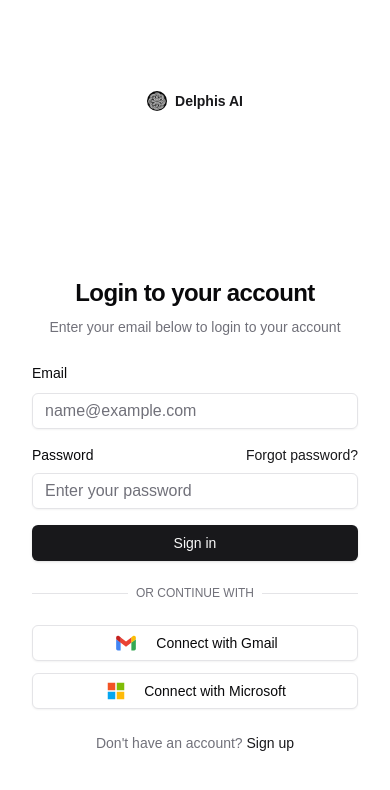
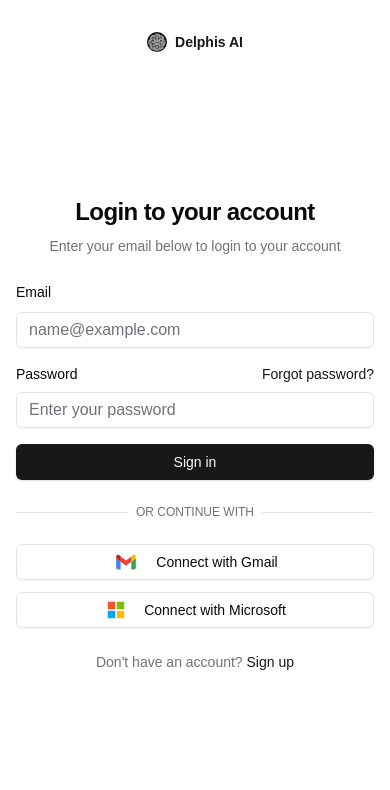
Before and after one commit to VerdantVibes/pdf-chatbot, a React (Vite) app: page /signin in a window 390 px wide. Shown: the top 790 px of the page. Built offline with nearby package versions, Linux system fonts and the light colour scheme; a web font is replaced by a local one.

Commit message:
refactor(SignIn): Improve layout and responsiveness of SignIn component, enhancing mobile and desktop logo display

```diff
--- a/src/pages/SignIn.tsx
+++ b/src/pages/SignIn.tsx
@@ -58,23 +58,9 @@ export function SignIn() {
   }
 
   return (
-    <div className="grid lg:grid-cols-2 min-h-screen relative">
-      {/* Logo positioned absolutely at the top */}
-      <div className="absolute top-8 left-8 lg:block hidden">
-        <div className="flex items-center justify-center gap-2 rounded-[6px]">
-          <img
-            src="/delphis.svg"
-            alt="Delphis AI"
-            className="w-5 h-5"
-          />
-          <span className="text-[14px] leading-none font-semibold text-[#18181B] font-sans truncate">
-            Delphis AI
-          </span>
-        </div>
-      </div>
-
+    <div className="min-h-screen w-full bg-background">
       {/* Mobile Logo */}
-      <div className="lg:hidden flex justify-center pt-8 mb-4">
+      <div className="lg:hidden flex justify-center pt-8">
         <div className="flex items-center gap-2">
           <img
             src="/delphis.svg"
@@ -87,11 +73,23 @@ export function SignIn() {
         </div>
       </div>
 
-      {/* Left Column - Login Form */}
-      <div className="flex items-center justify-center p-8 bg-background">
-        <div className="w-full max-w-[400px] space-y-6">
-          {/* Login Form Section */}
-          <div className="space-y-6">
+      {/* Desktop Logo */}
+      <div className="absolute top-8 left-8 hidden lg:flex">
+        <div className="flex items-center gap-2 rounded-[6px]">
+          <img
+            src="/delphis.svg"
+            alt="Delphis AI"
+            className="w-5 h-5"
+          />
+          <span className="text-[14px] leading-none font-semibold text-[#18181B] font-sans truncate">
+            Delphis AI
+          </span>
+        </div>
+      </div>
+
+      {/* Main Content */}
+      <div className="flex flex-col items-center justify-center min-h-[calc(100vh-80px)] max-w-[400px] mx-auto px-4">
+        <div className="w-full space-y-6">
           <div className="text-center">
             <h1 className="text-2xl font-bold tracking-tight">Login to your account</h1>
             <p className="text-sm text-muted-foreground mt-2">
@@ -190,14 +188,5 @@ export function SignIn() {
         </div>
       </div>
     </div>
-
-      {/* Right Column - Image/Illustration */}
-      <div className="hidden lg:block bg-muted">
-        <div className="h-full w-full flex items-center justify-center p-8">
-          <div className="relative w-full max-w-[600px] aspect-square">
-          </div>
-        </div>
-      </div>
-    </div>
   );
 }
--- a/src/pages/SignUpBeta.tsx
+++ b/src/pages/SignUpBeta.tsx
@@ -239,19 +239,30 @@ export function SignUpBeta() {
 
   return (
     <div className={`${currentPage === 6 ? "grid grid-cols-1" : "grid md:grid-cols-3 grid-cols-1"} min-h-screen`}>
+      {/* Mobile Logo */}
+      <div className="md:hidden fixed top-0 left-0 right-0 flex justify-center pt-8 bg-background z-10">
+        <div className="flex items-center gap-2">
+          <img
+            src="/delphis.svg"
+            alt="Delphis AI"
+            className="w-5 h-5"
+          />
+          <span className="text-[14px] leading-none font-semibold text-[#18181B] font-sans">
+            Delphis AI
+          </span>
+        </div>
+      </div>
+
       {currentPage !== 6 && (
-        <div className="bg-[#f2f2f2] col-span-1 hidden md:flex items-center justify-center">
-        </div>
+        <div className="bg-[#f2f2f2] col-span-1 hidden md:flex items-center justify-center" />
       )}
 
       <div
         className={`${
           currentPage === 6 ? "col-span-1" : "md:col-span-2 col-span-1"
-        } min-h-[inherit] flex items-center justify-center relative`}
+        } min-h-[inherit] flex items-center justify-center relative md:pt-0 pt-16`}
       >
-        <div className="flex items-center justify-center max-w-sm mx-auto absolute top-5 left-0 right-0">
-          {/* Desktop Progress Indicator */}
-          <div className="hidden md:flex items-center justify-center w-full">
+        <div className="hidden md:flex items-center justify-center max-w-sm mx-auto absolute top-5 left-0 right-0">
           <button
             onClick={prevPage}
             disabled={currentPage === 0}
@@ -282,21 +293,6 @@ export function SignUpBeta() {
               className={`w-5 h-5 ${currentPage === totalPages - 1 ? "text-neutral-400/75" : "text-black"}`}
             />
           </button>
-          </div>
-
-          {/* Mobile Logo Header */}
-          <div className="md:hidden flex justify-center pt-8 mb-4">
-            <div className="flex items-center gap-2">
-              <img
-                src="/delphis.svg"
-                alt="Delphis AI"
-                className="w-5 h-5"
-              />
-              <span className="text-[14px] leading-none font-semibold text-[#18181B] font-sans">
-                Delphis AI
-              </span>
-            </div>
-          </div>
         </div>
         <div className="w-full max-w-4xl absolute top-[52.5%] left-1/2 -translate-x-1/2 -translate-y-1/2">
           <div className="relative">
```
Lines whose indentation alone changed are shown as unchanged.
